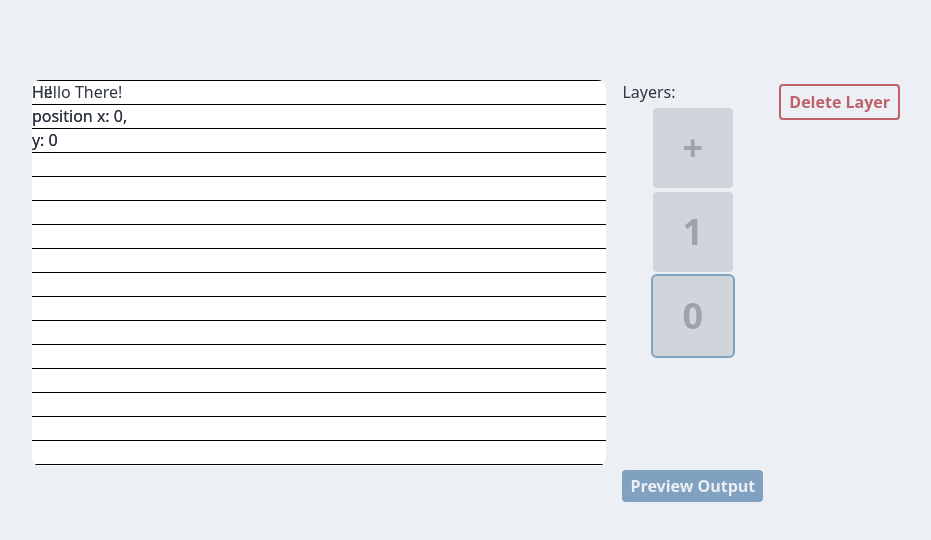
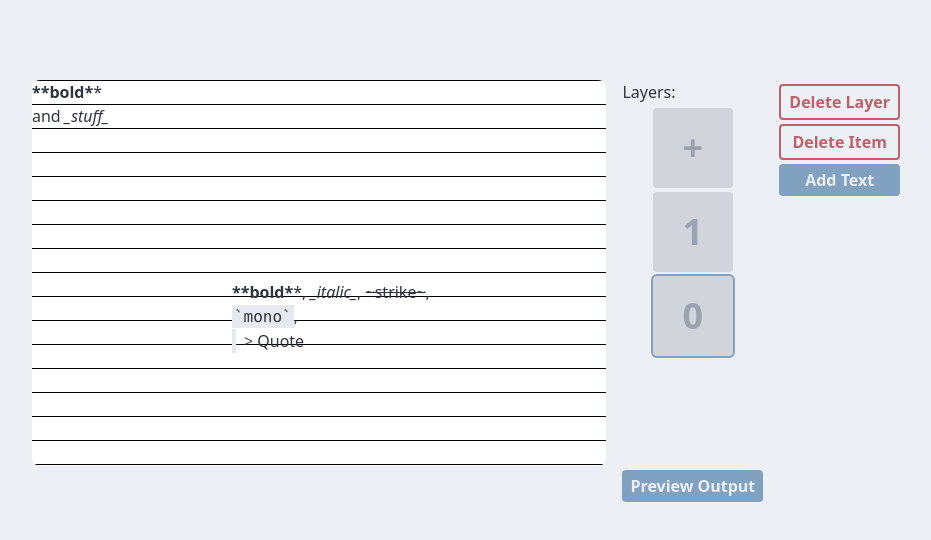
Before and after one commit to SRugina/flashcard-webapp, a Next.js app: page / in a window 1280 px wide. Shown: the top 540 px of the page, without its empty margins (174-1105 px from the left). Built offline with nearby package versions, Linux system fonts and the light colour scheme.

Commit message:
Add #2 Flashcard text

```diff
--- a/components/CardItem.tsx
+++ b/components/CardItem.tsx
@@ -8,7 +8,7 @@ export type CardItemData = {
   id: number;
   type: "text";
   left: number;
-  right: number;
+  top: number;
   width: number;
   height: number;
   contents: any;
@@ -24,19 +24,19 @@ const CardItem = ({
   parent,
   parentId,
   left,
-  right,
+  top,
   width,
   height,
   type,
   contents,
 }: CardItemProps) => {
-  const [deltaPosition, setDeltaPosition] = useState({ x: left, y: right });
+  const [deltaPosition, setDeltaPosition] = useState({ x: left, y: top });
   const [size, setSize] = useState({ width, height });
   // eslint-disable-next-line @typescript-eslint/no-unsafe-assignment
   const [content, setContent] = useState(contents);
   const nodeRef = useRef(null);
 
-  const { updateItem } = useGlobal();
+  const { updateItem, setActiveItem } = useGlobal();
 
   const handleDrag = (_e: DraggableEvent, data: DraggableData) => {
     const { x, y } = deltaPosition;
@@ -70,6 +70,7 @@ const CardItem = ({
         onDrag={handleDrag}
         cancel={".react-resizable-handle"}
         nodeRef={nodeRef}
+        defaultPosition={deltaPosition}
       >
         <Resizable
           width={size.width}
@@ -81,7 +82,12 @@ const CardItem = ({
           ]}
         >
           <div
-            className="absolute inline-block rounded hover-handles overflow-hidden"
+            onFocus={() => setActiveItem(id)}
+            className={`absolute inline-block rounded hover-handles overflow-hidden overflow-y-auto ${
+              type === "text"
+                ? "focus-within:outline-none focus-within:ring-2 focus-within:ring-nord9"
+                : ""
+            }`}
             style={{ width: size.width, height: size.height }}
             tabIndex={-1}
             ref={nodeRef}
@@ -92,10 +98,6 @@ const CardItem = ({
             ) : (
               <></>
             )}
-            <div>
-              position x: {deltaPosition.x.toFixed(0)}, y:{" "}
-              {deltaPosition.y.toFixed(0)}
-            </div>
           </div>
         </Resizable>
       </Draggable>
--- a/components/CardText.tsx
+++ b/components/CardText.tsx
@@ -1,12 +1,113 @@
-import { Dispatch } from "react";
+import { Dispatch, useCallback, useMemo } from "react";
+import { Slate, Editable, withReact, RenderLeafProps } from "slate-react";
+import { Node, Text, Range, createEditor, Path } from "slate";
+import { withHistory } from "slate-history";
+import { languages, Token, tokenize } from "prismjs";
+
+// from Slate's markdown-preview example, extended with strikethrough, limited
+// to just bold, italic, strikethrough, monospace, quotes, and simplified
+(languages.markdown = languages.extend("markup", {})),
+  languages.insertBefore("markdown", "prolog", {
+    blockquote: { pattern: /^>(?:[\t ]*>)*/m, alias: "punctuation" },
+    monospace: [{ pattern: /``.+?``|`[^`\n]+`/, alias: "keyword" }],
+    strikethrough: {
+      pattern: /(^|[^\\])([~])(?:(?:\r?\n|\r)(?!\r?\n|\r)|.)+?\2/,
+      lookbehind: !0,
+      inside: { punctuation: /^[~]|[~]$/ },
+    },
+    bold: {
+      pattern: /(^|[^\\])([*])(?:(?:\r?\n|\r)(?!\r?\n|\r)|.)+?\2/,
+      lookbehind: !0,
+      inside: { punctuation: /^[*]|[*]$/ },
+    },
+    italic: {
+      pattern: /(^|[^\\])([_])(?:(?:\r?\n|\r)(?!\r?\n|\r)|.)+?\2/,
+      lookbehind: !0,
+      inside: { punctuation: /^[_]|[_]$/ },
+    },
+  });
 
 const CardText = ({
   content,
+  setContent,
 }: {
-  content: string;
-  setContent: Dispatch<string>;
+  content: Array<Node>;
+  setContent: Dispatch<Array<Node>>;
 }) => {
-  return <div>{content}</div>;
+  const renderLeaf = useCallback((props) => <Leaf {...props} />, []);
+  const editor = useMemo(() => withHistory(withReact(createEditor())), []);
+  const decorate = useCallback(([node, path]: [Node, Path]) => {
+    const ranges: Array<Range> = [];
+
+    if (!Text.isText(node)) {
+      return ranges;
+    }
+
+    const getLength = (token: string | Token): number => {
+      if (typeof token === "string") {
+        return token.length;
+      } else if (typeof token.content === "string") {
+        return token.content.length;
+      } else {
+        return (token.content as Array<Token>).reduce(
+          (l, t) => l + getLength(t),
+          0
+        );
+      }
+    };
+
+    const tokens = tokenize(node.text, languages.markdown);
+    let start = 0;
+
+    for (const token of tokens) {
+      const length = getLength(token);
+      const end = start + length;
+
+      if (typeof token !== "string") {
+        ranges.push({
+          [token.type]: true,
+          anchor: { path, offset: start },
+          focus: { path, offset: end },
+        });
+      }
+
+      start = end;
+    }
+
+    return ranges;
+  }, []);
+
+  return (
+    <Slate
+      editor={editor}
+      value={content}
+      onChange={(value) => setContent(value)}
+    >
+      <Editable
+        decorate={decorate}
+        renderLeaf={renderLeaf}
+        placeholder="Write some markdown..."
+        className="focus:outline-none focus:ring-0"
+      />
+    </Slate>
+  );
+};
+
+const Leaf = ({ attributes, children, leaf }: RenderLeafProps) => {
+  return (
+    <span
+      {...attributes}
+      className={`${leaf.bold ? "font-bold" : ""} ${
+        leaf.italic ? "italic" : ""
+      } ${leaf.strikethrough ? "line-through" : ""} ${
+        leaf.blockquote
+          ? "inline-block border-l-4 border-nord5 pl-2 text-nord2"
+          : ""
+      } ${leaf.monospace ? "font-mono bg-nord5 p-0.5" : ""}`}
+    >
+      {children}
+    </span>
+  );
 };
 
 export default CardText;
--- a/components/Editor.tsx
+++ b/components/Editor.tsx
@@ -8,6 +8,8 @@ const Editor = () => {
     layers,
     addNewLayer,
     deleteCurrentLayer,
+    deleteCurrentItem,
+    addTextItem,
   } = useGlobal();
   return (
     <div className="flex mx-auto justify-center">
@@ -50,7 +52,7 @@ const Editor = () => {
           Preview Output
         </button>
       </div>
-      <div className="ml-4">
+      <div className="ml-4 flex flex-col">
         <button
           type="button"
           className="mt-1 font-semibold py-1 px-2 text-nord11 rounded border-2 border-nord11 hover:bg-nord11 hover:text-nord6 focus:bg-nord11 focus:text-nord6"
@@ -58,6 +60,20 @@ const Editor = () => {
         >
           Delete Layer
         </button>
+        <button
+          type="button"
+          className="mt-1 font-semibold py-1 px-2 text-nord11 rounded border-2 border-nord11 hover:bg-nord11 hover:text-nord6 focus:bg-nord11 focus:text-nord6"
+          onClick={() => deleteCurrentItem()}
+        >
+          Delete Item
+        </button>
+        <button
+          type="button"
+          className="mt-1 font-semibold py-1 px-2 text-nord6 rounded bg-nord9 hover:bg-nord10 focus:bg-nord10"
+          onClick={() => addTextItem()}
+        >
+          Add Text
+        </button>
       </div>
     </div>
   );
--- a/package.json
+++ b/package.json
@@ -22,6 +22,7 @@
   "homepage": "https://github.com/SRugina/flashcard-webapp#readme",
   "devDependencies": {
     "@types/node": "^14.14.31",
+    "@types/prismjs": "^1.16.3",
     "@types/react": "^17.0.2",
     "@types/react-resizable": "^1.7.2",
     "@typescript-eslint/eslint-plugin": "^4.16.1",
@@ -42,10 +43,14 @@
   "dependencies": {
     "isomorphic-unfetch": "^3.1.0",
     "next": "10.0.7",
+    "prismjs": "^1.23.0",
     "react": "^17.0.1",
     "react-dom": "^17.0.1",
     "react-draggable": "^4.4.3",
     "react-resizable": "^1.11.0",
+    "slate": "^0.59.0",
+    "slate-history": "^0.59.0",
+    "slate-react": "^0.59.0",
     "swr": "^0.4.2"
   },
   "husky": {
--- a/providers/GlobalProvider.tsx
+++ b/providers/GlobalProvider.tsx
@@ -6,15 +6,20 @@ import {
   ReactNode,
   Dispatch,
 } from "react";
+import { CardItemData } from "../components/CardItem";
 import { LayerData } from "../components/Layer";
 
 export type GlobalData = {
+  layers: Array<LayerData>;
+  addNewLayer: () => void;
   activeLayer: number;
   setActiveLayer: Dispatch<number>;
-  layers: Array<LayerData>;
-  addNewLayer: () => void;
+  activeItem: number;
+  setActiveItem: Dispatch<number>;
   deleteCurrentLayer: () => void;
   updateItem: (itemId: number, layerId: number, data: updateItemData) => void;
+  deleteCurrentItem: () => void;
+  addTextItem: () => void;
 };
 
 // Create a context that will hold the values that we are going to expose to our components.
@@ -41,11 +46,19 @@ export const GlobalProvider = ({ children }: Props) => {
         {
           id: 0,
           type: "text",
-          left: 0,
-          right: 0,
-          width: 100,
+          left: 200,
+          top: 200,
+          width: 200,
           height: 100,
-          contents: "Hello There!",
+          contents: [
+            {
+              children: [
+                {
+                  text: "**bold**, _italic_, ~strike~, `mono`,\n> Quote",
+                },
+              ],
+            },
+          ],
         },
       ],
     },
@@ -56,20 +69,25 @@ export const GlobalProvider = ({ children }: Props) => {
           id: 0,
           type: "text",
           left: 0,
-          right: 0,
+          top: 0,
           width: 100,
           height: 100,
-          contents: "Hi!",
+          contents: [
+            {
+              children: [{ text: "**bold** and _stuff_" }],
+            },
+          ],
         },
       ],
     },
   ] as Array<LayerData>);
   const [activeLayer, setActiveLayer] = useState(0);
+  const [activeItem, setActiveItem] = useState(-1);
 
   const addNewLayer = () => {
     setLayers([
       ...layers,
-      { id: layers[layers.length - 1].id + 1, contents: [] },
+      { id: layers[layers.length - 1]?.id + 1 || 0, contents: [] },
     ]);
   };
 
@@ -104,17 +122,71 @@ export const GlobalProvider = ({ children }: Props) => {
     );
   };
 
+  const deleteCurrentItem = () => {
+    setLayers(
+      [...layers].map((layer) => {
+        if (layer.id === activeLayer) {
+          const newContents = layer.contents.filter(
+            (item) => item.id !== activeItem
+          );
+          return {
+            ...layer,
+            contents: newContents,
+          };
+        }
+        return layer;
+      })
+    );
+    // reset active item as item no longer exists
+    setActiveItem(-1);
+  };
+
+  const addTextItem = () => {
+    setLayers(
+      [...layers].map((layer) => {
+        if (layer.id === activeLayer) {
+          const newContents = [
+            ...layer.contents,
+            {
+              id: layer.contents[layer.contents.length - 1]?.id + 1 || 0,
+              type: "text",
+              left: 0,
+              top: 0,
+              width: 200,
+              height: 100,
+              contents: [
+                {
+                  children: [
+                    {
+                      text: "**bold**, _italic_, ~strike~, `mono`,\n> Quote",
+                    },
+                  ],
+                },
+              ],
+            } as CardItemData,
+          ];
+          return { ...layer, contents: newContents };
+        }
+        return layer;
+      })
+    );
+  };
+
   const values = useMemo(
     () => ({
+      layers,
+      addNewLayer,
       activeLayer,
       setActiveLayer,
-      layers,
-      addNewLayer,
+      activeItem,
+      setActiveItem,
       deleteCurrentLayer,
       updateItem,
+      deleteCurrentItem,
+      addTextItem,
     }),
     // eslint-disable-next-line react-hooks/exhaustive-deps
-    [activeLayer, layers]
+    [activeLayer, layers, activeItem]
   );
 
   // Finally, return the interface that we want to expose to our other components
```
Also changed, not shown: 1 other file (tests, documents, lock files or other folders).
